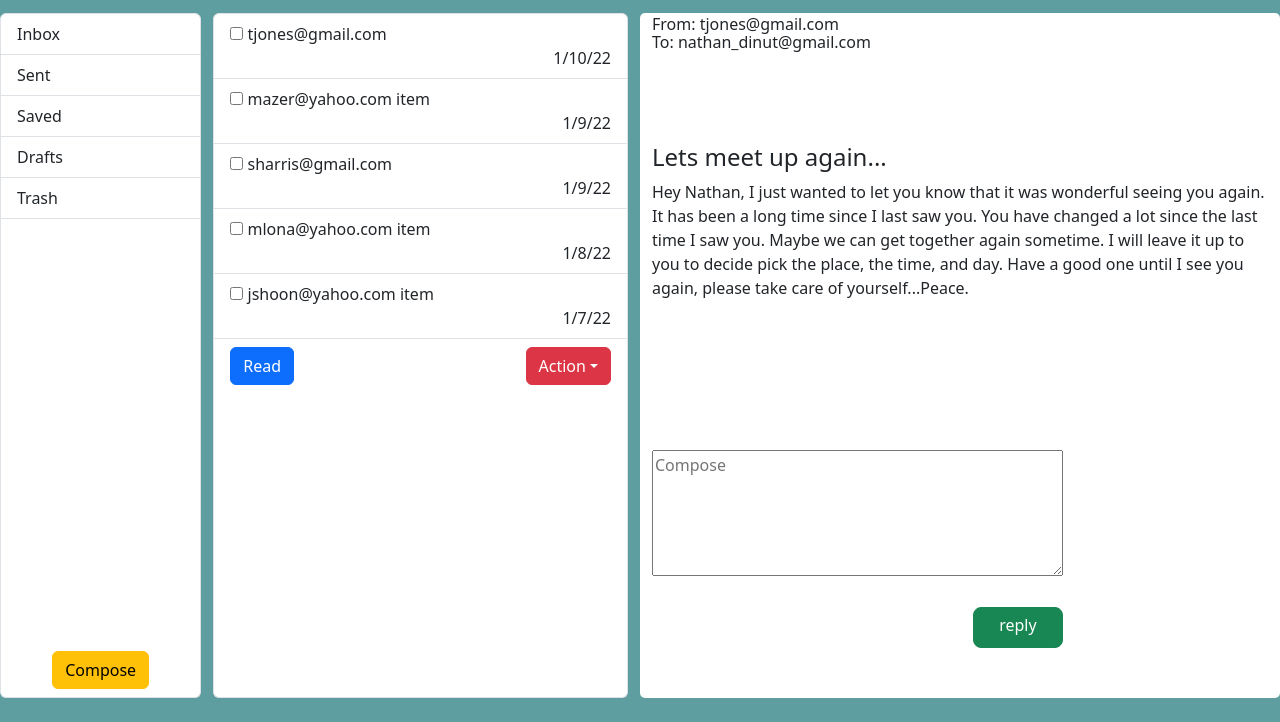
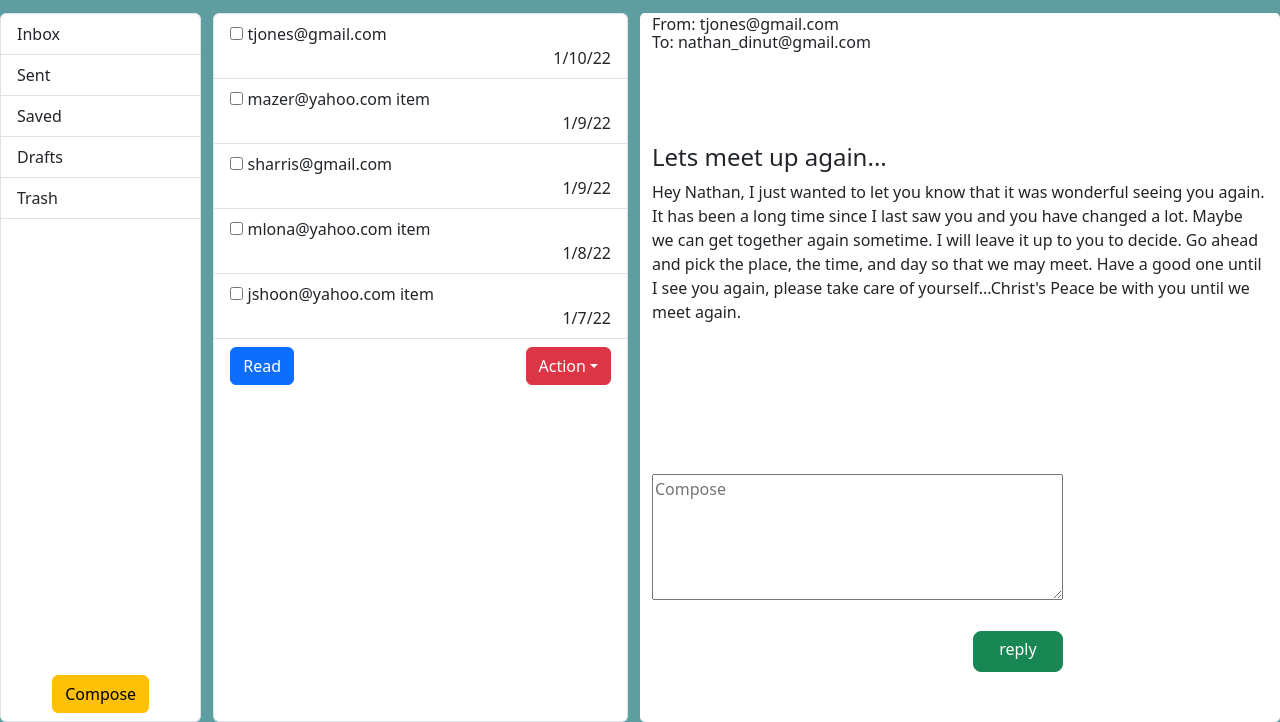
Before and after one commit to NathanDinut231/Bootstrap_Nathan_Dinut, a plain HTML site: page index.html in a window 1280 px wide. Shown: the part 131-853 px from the top of the page. Before the commit the page ends 829 px from the top, so only its background shows below. Drawn offline with nearby package versions, Linux system fonts and the light colour scheme.

Commit message:
2nd Commit

```diff
--- a/index.html
+++ b/index.html
@@ -32,7 +32,7 @@
         <!-- added heading above which is below the nav-bar -->
         <!-- added an email list below with checkboxes -->
         <div class="container-fluid">
-          <div class="row">
+          <div class="row d-flex justify-content-center">
             <!-- First column below -->
         <ul class="list-group col-sm-12 col-md-6 col-lg-2">
           <li class="list-group-item">Inbox</li>
@@ -74,7 +74,7 @@
         <p class="email_p">From: tjones@gmail.com</p>
         <p class="email_p">To: nathan_dinut@gmail.com</p>
         <div class="email_div"><h4>Lets meet up again...</h4></div>
-        <div class="written_email"><p>Hey Nathan, I just wanted to let you know that it was wonderful seeing you again. It has been a long time since I last saw you. You have changed a lot since the last time I saw you. Maybe we can get together again sometime. I will leave it up to you to decide pick the place, the time, and day. Have a good one until I see you again, please take care of yourself...Peace. </p></div>
+        <div class="written_email"><p>Hey Nathan, I just wanted to let you know that it was wonderful seeing you again. It has been a long time since I last saw you and you have changed a lot. Maybe we can get together again sometime. I will leave it up to you to decide. Go ahead and pick the place, the time, and day so that we may meet. Have a good one until I see you again, please take care of yourself...Christ's Peace be with you until we meet again. </p></div>
         <!-- text area below to respond to sender -->
         <div class="textarea_container col-lg-8">
           <textarea style="width: 100%;"name="" id="" cols="80" rows="5" placeholder="Compose"></textarea>
```
